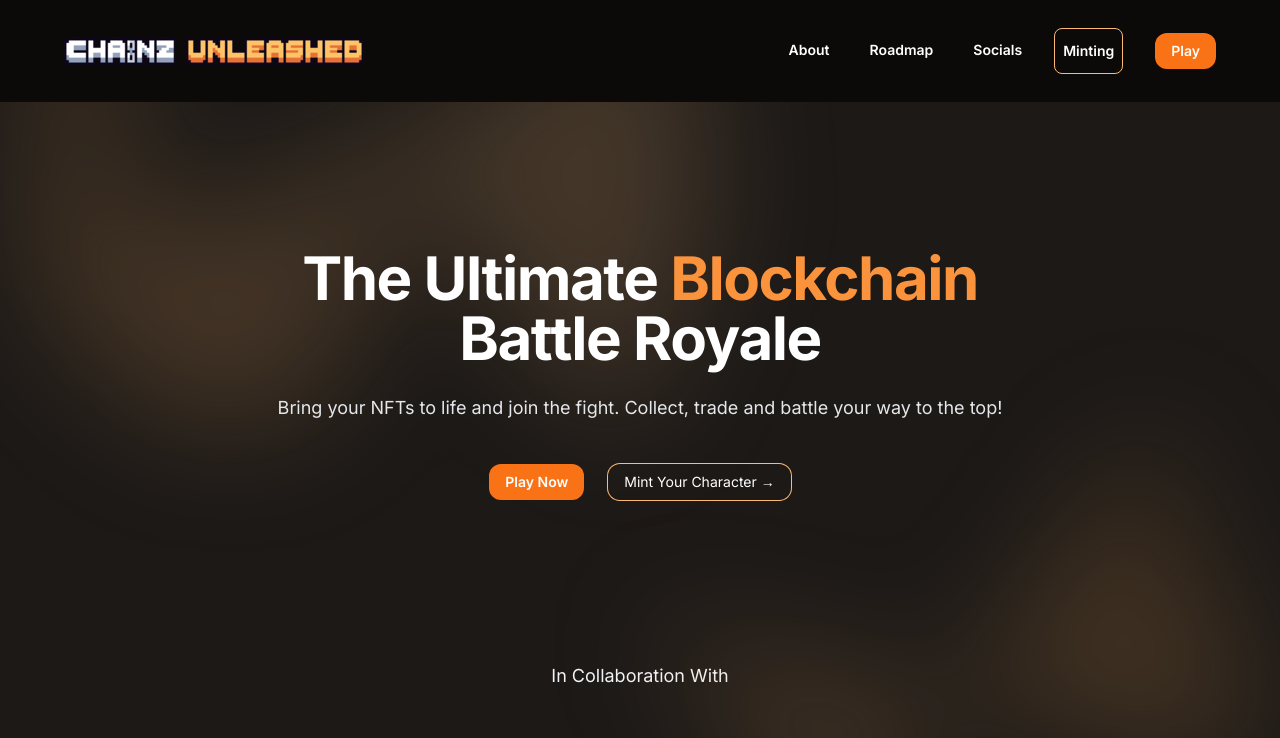
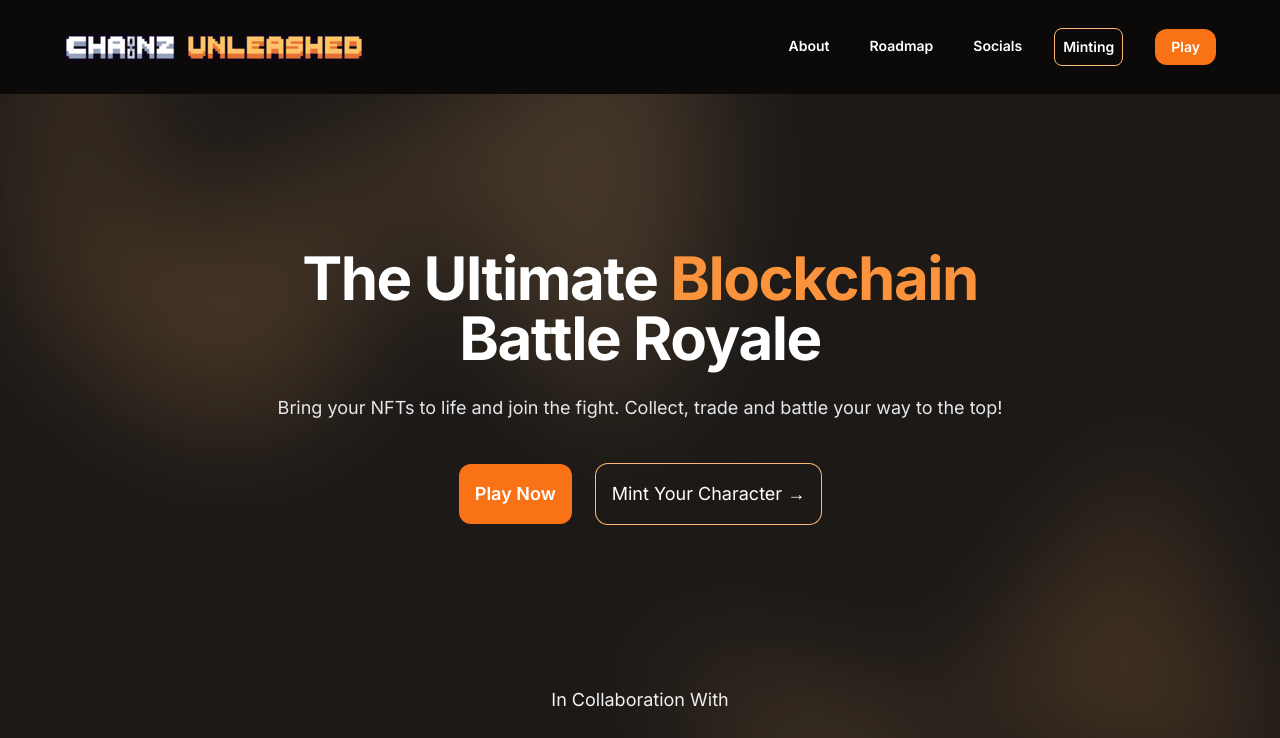
Before and after one commit to brodiecc/chainz-unleashed-website, a Next.js app: page / in a window 1280 px wide. Shown: the top 738 px of the page. Built offline with nearby package versions, Linux system fonts and the light colour scheme.

Commit message:
made hero buttons bigger

```diff
--- a/src/components/Hero.tsx
+++ b/src/components/Hero.tsx
@@ -64,10 +64,15 @@ export default function Hero() {
                   <Button
                     href="https://play.chainzunleashed.com"
                     target="_blank"
+                    className="sm:p-4 sm:text-lg"
                   >
                     Play Now
                   </Button>
-                  <Button variant="outline" href="/mint">
+                  <Button
+                    variant="outline"
+                    href="/mint"
+                    className="sm:p-4 sm:text-lg"
+                  >
                     Mint Your Character <span aria-hidden="true">&nbsp;→</span>
                   </Button>
                 </div>
--- a/src/components/NavLink.tsx
+++ b/src/components/NavLink.tsx
@@ -16,7 +16,7 @@ type NavLinkProps = {
  */
 export function NavLink({ href, children, className }: NavLinkProps) {
   className = clsx(
-    "inline-block rounded-lg py-3 px-2 text-sm text-white hover:bg-stone-700 hover:text-slate-100 rounded-[16px]",
+    "inline-block rounded-lg py-2 px-2 text-sm text-white hover:bg-stone-700 hover:text-slate-100 rounded-[16px]",
     className
   );
 
```
